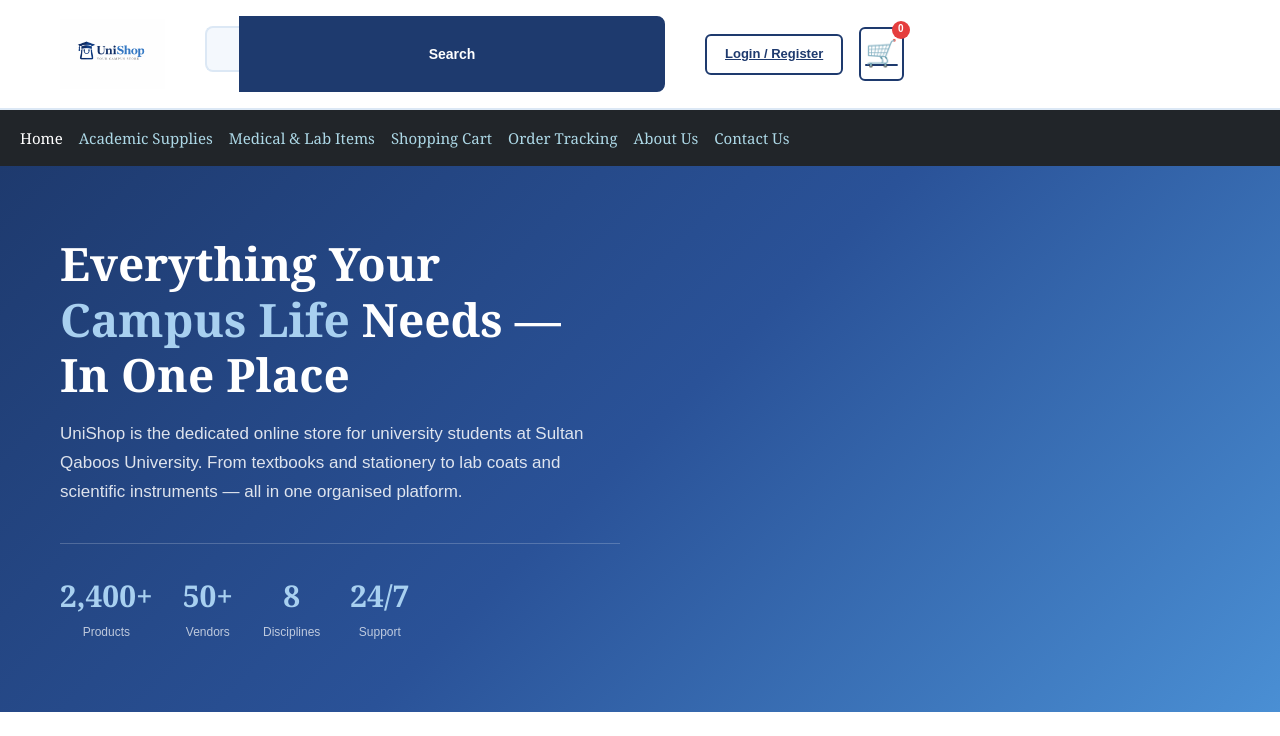
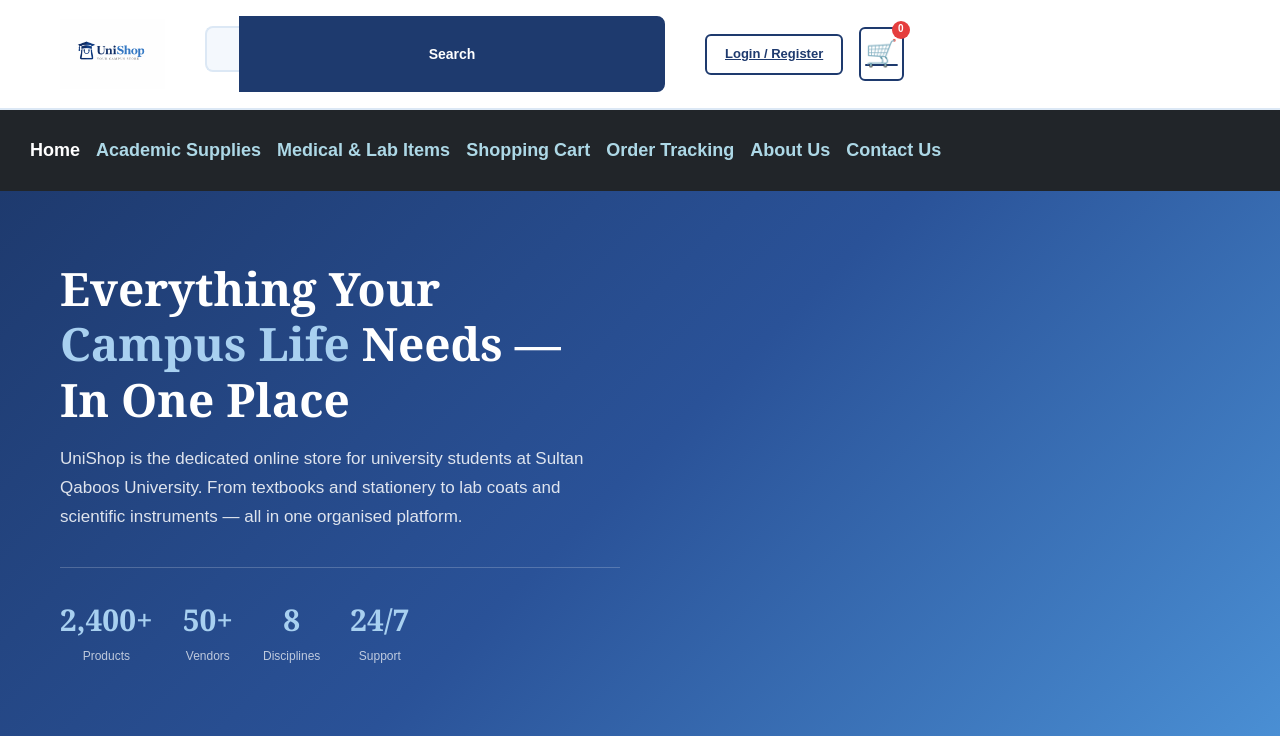
Before and after one commit to FatemaAl-hadhrami/COMP3700-UniShop-Project, a PHP site: page /Index.html in a window 1280 px wide. Shown: the top 736 px of the page. Run offline with PHP 8.4, Linux system fonts and the light colour scheme.

Commit message:
Update style.css

```diff
--- a/style.css
+++ b/style.css
@@ -144,7 +144,25 @@ body {
   height: 18px;
   border-radius: 50%;
   display: flex; justify-content: center}
+.navbar {
+    display: flex;
+    justify-content: center;
+    gap: 30px;
+    background-color: rgb(99, 157, 219);
+    padding: 18px 10px;
+}
 
+.navbar a {
+    color: rgb(255, 255, 255);
+    text-decoration: none;
+    font-weight: bold;
+    font-family: Arial, sans-serif;
+    font-size: 18px;
+}
+
+.navbar a:hover {
+    color: #e6f2ff;
+}
 nav a { color: lightblue; }
 nav a:link    { color: lightblue; }
 nav a:visited { color: lightblue; }
```
